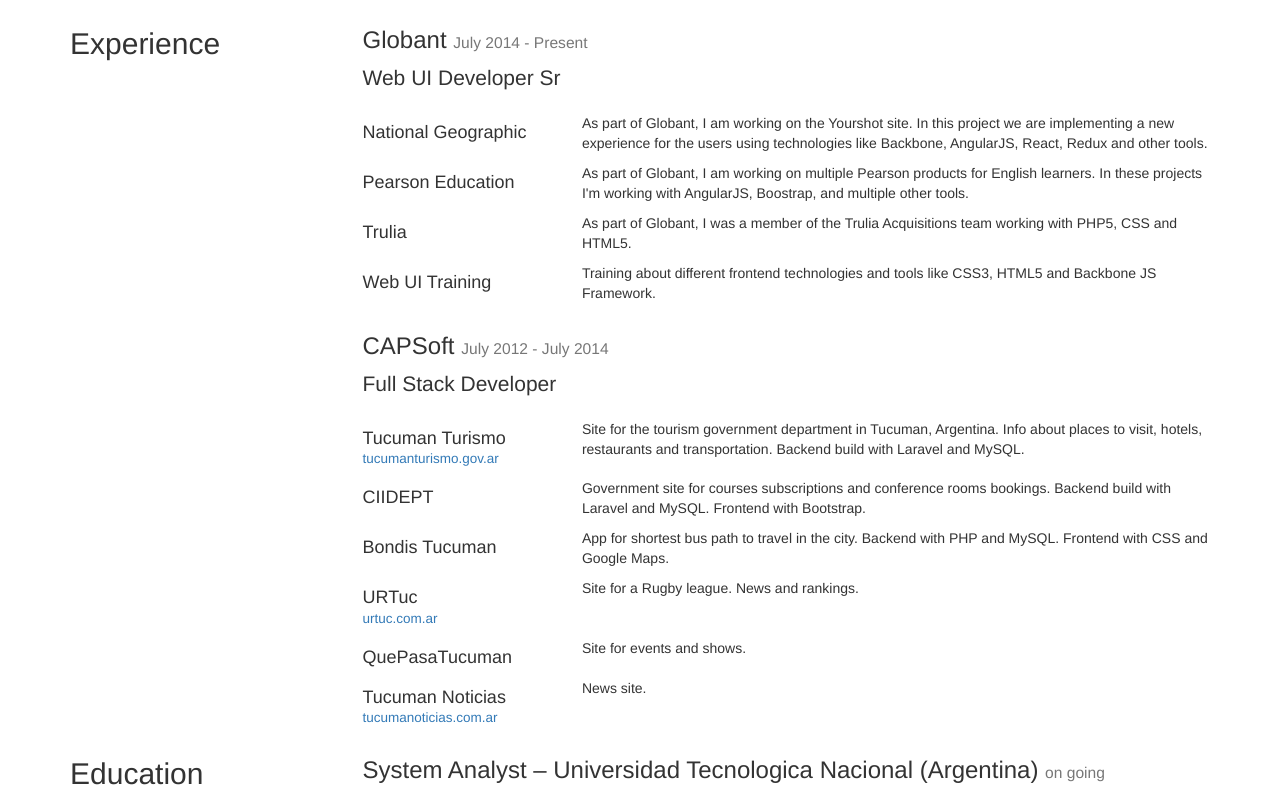
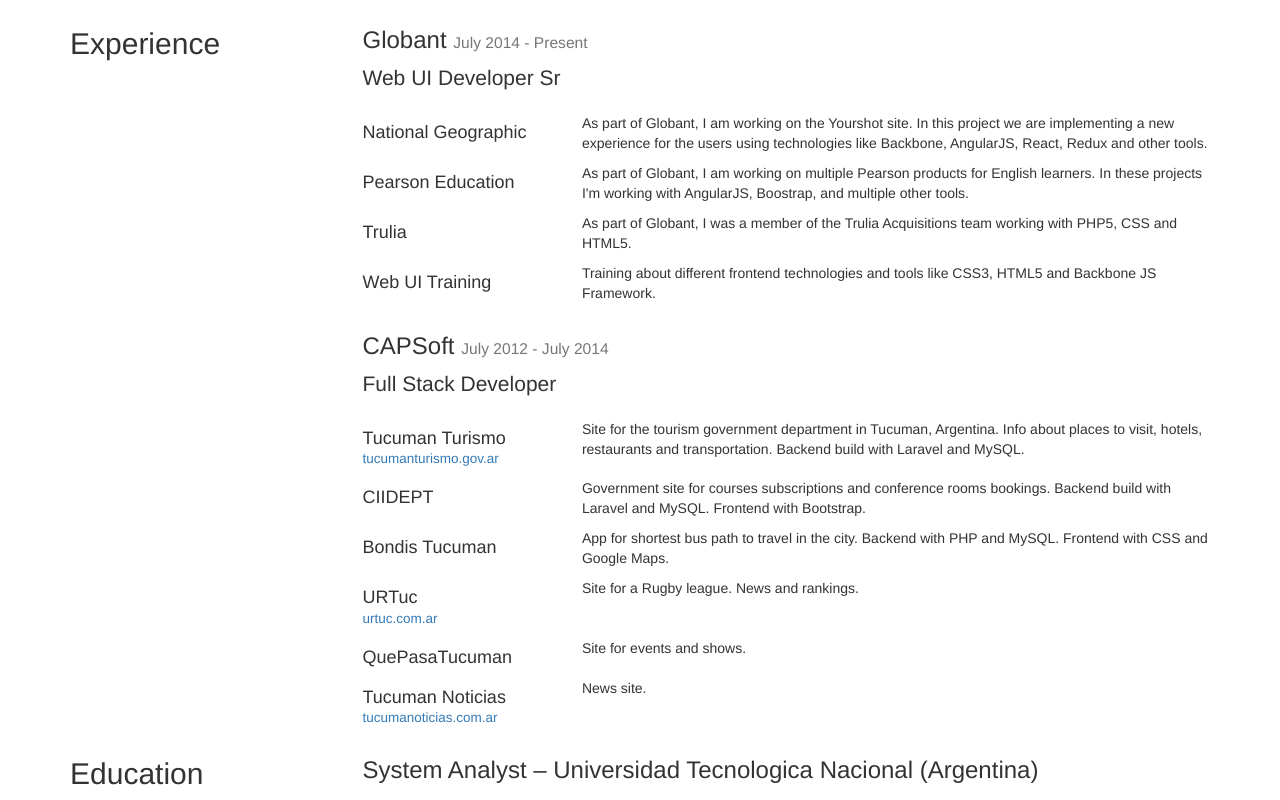
Before and after one commit to daninoz/daninoz.github.io, a plain HTML site: page index.html in a window 1280 px wide. Shown: the part 812-1612 px from the top of the page. Drawn offline with Linux system fonts and the light colour scheme.

Commit message:
college done

```diff
--- a/index.html
+++ b/index.html
@@ -281,7 +281,6 @@
     </div>
     <div class="col-xs-12 col-sm-12 col-md-9 col-lg-9 text-left">
       <h3>System Analyst – Universidad Tecnologica Nacional (Argentina)
-        <small>on going</small>
       </h3>
     </div>
   </div>
```
